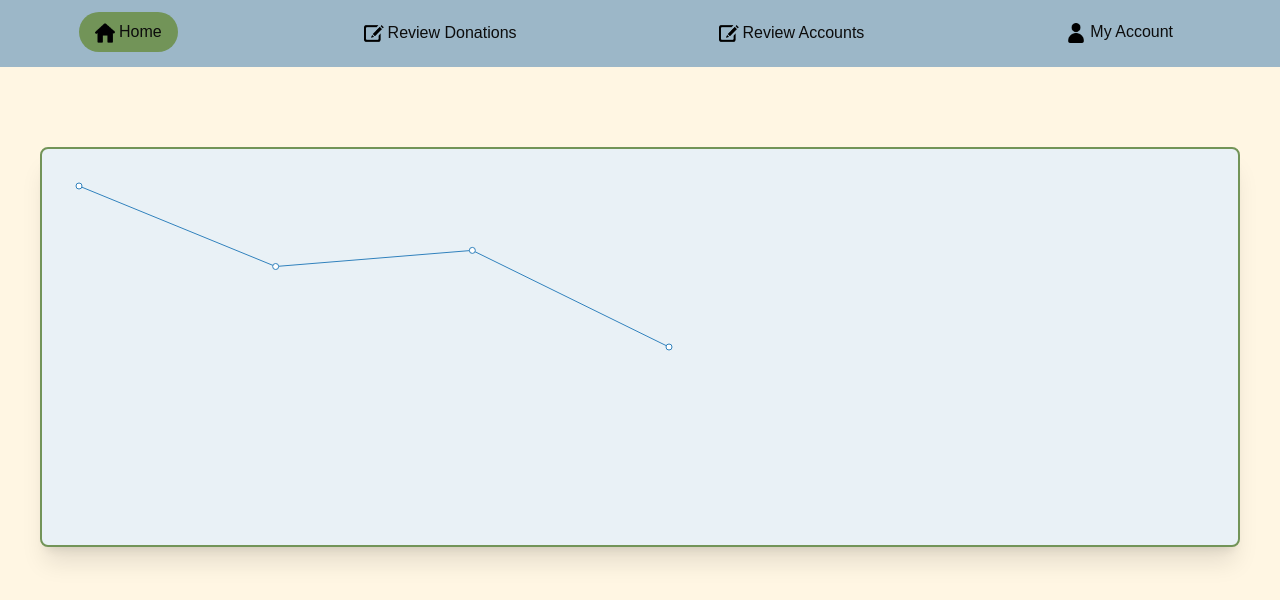
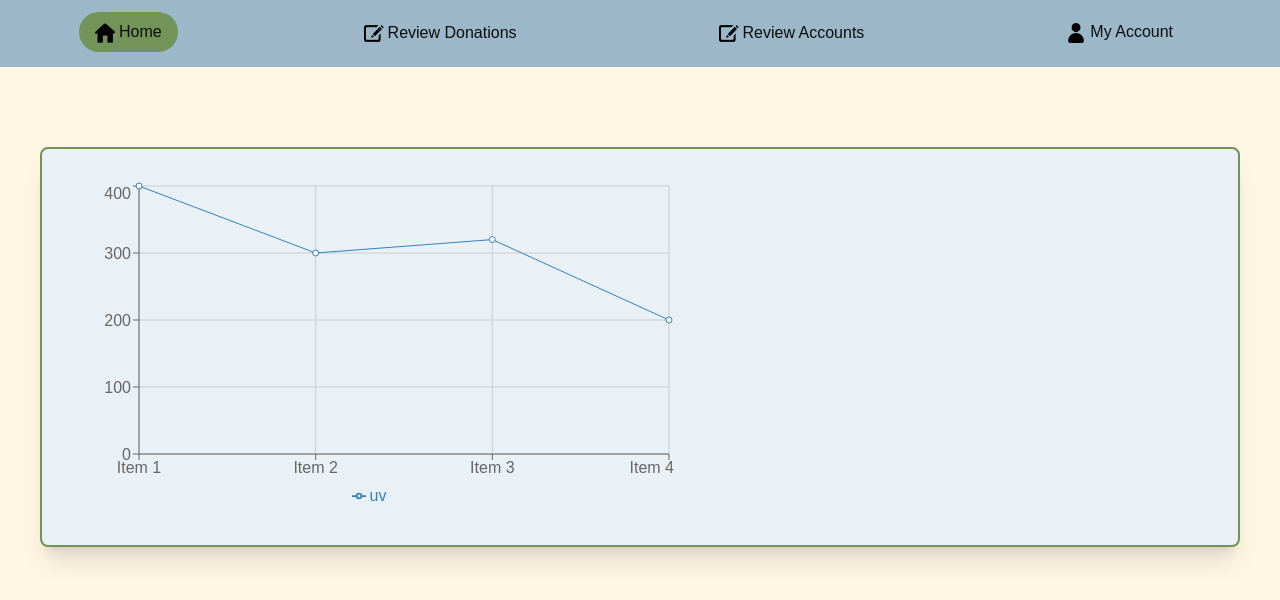
Before and after one commit to Kaytster/SoftwareEngineering-Project, a Next.js app: page /reports in a window 1280 px wide. Shown: the top 600 px of the page. Built offline with nearby package versions, Linux system fonts and the light colour scheme.

Commit message:
Added a grid to the chart

```diff
--- a/src/app/reports/page.tsx
+++ b/src/app/reports/page.tsx
@@ -2,7 +2,7 @@
 import '@/app/globals.css'
 import Image from 'next/image';
 import AdminNav from '@/app/components/adminNavigation';
-import { Line, LineChart } from 'recharts';
+import { CartesianGrid, Line, LineChart, XAxis, YAxis, Legend } from 'recharts';
 
 //How many active users
 //How many accepted donations
@@ -49,7 +49,11 @@ export default function Reports() {
                 <div className="flex space-x-6 h-full">
                     <LineChart style={{width: '100%', aspectRatio: 1.618, maxWidth: 600}}
                                responsive data={data}>
+                        <CartesianGrid />
                         <Line dataKey="uv" />
+                        <XAxis dataKey="name" />
+                        <YAxis />
+                        <Legend />
                     </LineChart>
                 </div>
             </div>
```
